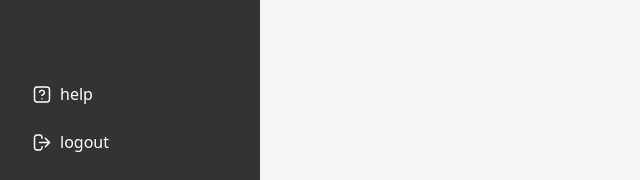
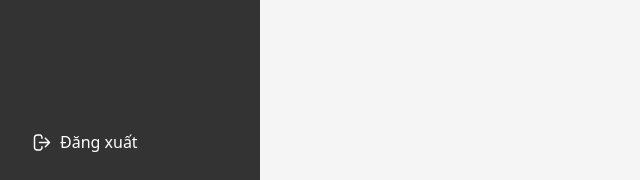
Before and after one commit to quangTran241998/base-react-v2, a React (Vite) app: page / in a window 1280 px wide. Shown: the part 512-692 px from the top of the page, without its empty margins (0-640 px from the left). Built offline with nearby package versions, Linux system fonts and the light colour scheme.

Commit message:
fix ui side bar

```diff
--- a/src/components/icons-svg/children/Overview.tsx
+++ b/src/components/icons-svg/children/Overview.tsx
@@ -3,6 +3,7 @@ import React from "react";
 
 const OverviewIcon = (props: Omit<React.SVGProps<SVGSVGElement> & IColors, "icon">) => {
   const { color } = props;
+
   return (
     <svg xmlns="http://www.w3.org/2000/svg" width="20" height="21" viewBox="0 0 20 21" fill="none" {...props}>
       <path
--- a/src/components/side-bar/SideBarItemCollapse.tsx
+++ b/src/components/side-bar/SideBarItemCollapse.tsx
@@ -52,7 +52,7 @@ const SidebarItemCollapse = (props: Props) => {
                 }}
               >
                 {<item.Icon color={isActiveRouteChild ? "#333" : "white"} />}
-                <p className={`title-sidebar-child text-white font-medium ${isActiveRouteChild ? "text-[#333] [&&]:font-bold" : ""}`}>
+                <p className={`title-sidebar-child text-white font-medium ${isActiveRouteChild ? "[&&]:text-[#333] [&&]:font-bold" : ""}`}>
                   {item.displayText}
                 </p>
               </div>
--- a/src/components/side-bar/Slidebar.tsx
+++ b/src/components/side-bar/Slidebar.tsx
@@ -99,13 +99,9 @@ const Sidebar = () => {
         </div>
       </div>
       <div className=" px-5">
-        <div className="flex items-center px-3 py-3 gap-x-2 text-white cursor-pointer">
-          <iconsSvg.HelpIcon />
-          <p>{t("help")}</p>
-        </div>
         <div className="flex items-center px-3 py-3 gap-x-2 text-white cursor-pointer" onClick={logout}>
           <iconsSvg.LogoutIcon />
-          <p>{t("logout")}</p>
+          <p>{"Đăng xuất"}</p>
         </div>
         <div
           className=" flex justify-between items-center border border-[#5C5C5C] rounded-sm px-3 py-3 mt-4 cursor-pointer"
```
